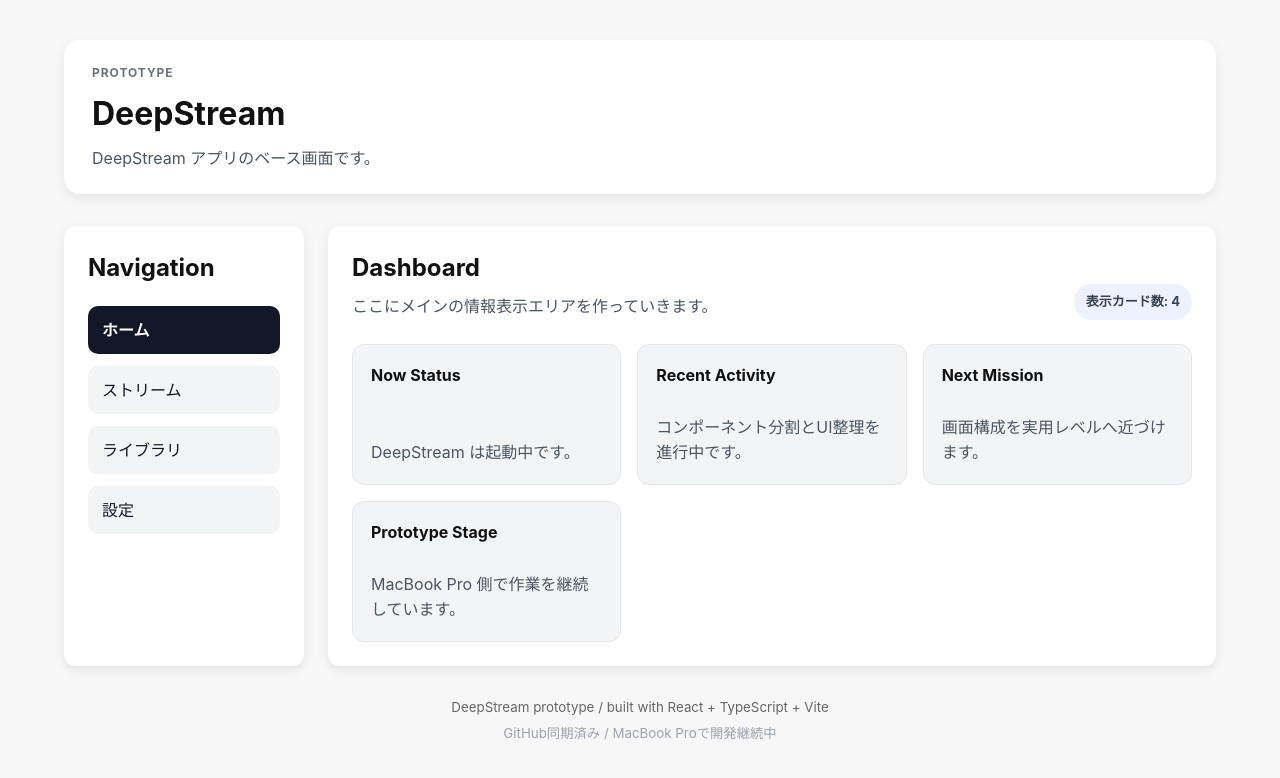
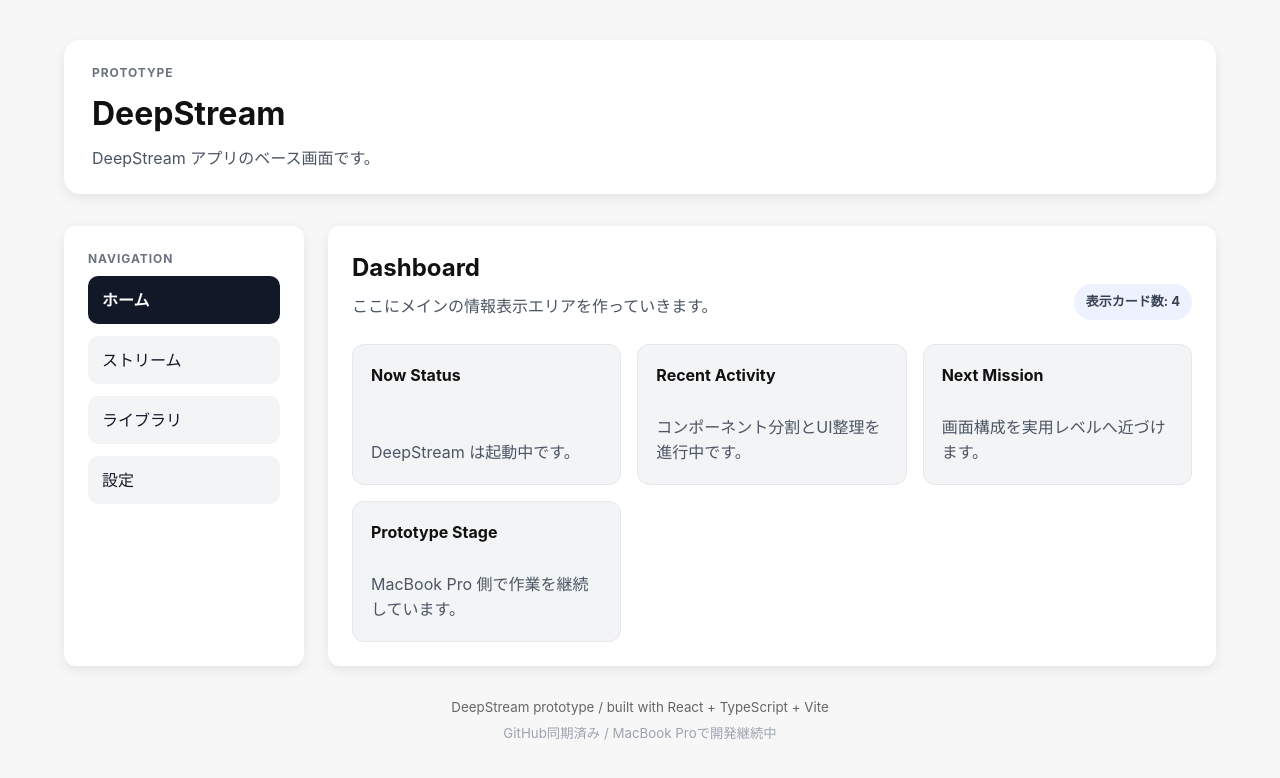
Before and after one commit to wwm001/deepstream, a React (Vite) app: page / in a window 1280 px wide. Shown: the top 778 px of the page. Built offline with nearby package versions, Linux system fonts and the light colour scheme.

Commit message:
Style sidebar heading

```diff
--- a/src/components/Sidebar.tsx
+++ b/src/components/Sidebar.tsx
@@ -8,7 +8,18 @@ function Sidebar() {
         top: "24px",
       }}
     >
-      <h2 style={{ marginTop: 0 }}>Navigation</h2>
+      <p
+        style={{
+          margin: "0 0 8px 0",
+          fontSize: "12px",
+          fontWeight: 700,
+          letterSpacing: "0.08em",
+          color: "#6b7280",
+          textTransform: "uppercase",
+        }}
+      >
+        Navigation
+      </p>
 
       <nav>
         <ul
```
